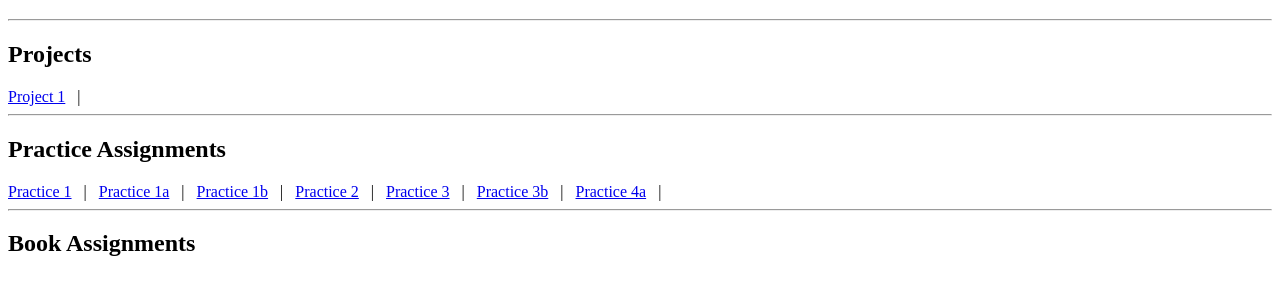
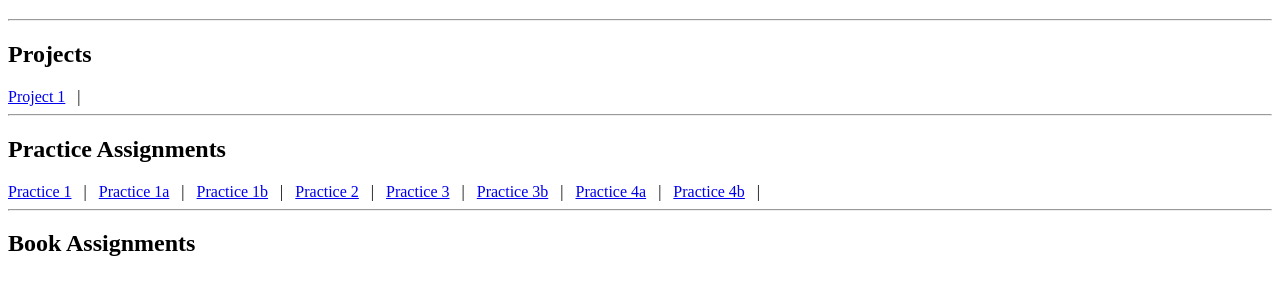
Before and after one commit to BioCunningRay/INFO2420, a plain HTML site: page index.html in a window 1280 px wide. Shown: the part 61-356 px from the top of the page. Drawn offline with Linux system fonts and the light colour scheme.

Commit message:
Homepage

```diff
--- a/index.html
+++ b/index.html
@@ -27,6 +27,8 @@
 &nbsp;&nbsp;|&nbsp;&nbsp;
 <a href="Practices/practice4a/index.html">Practice 4a</a>
 &nbsp;&nbsp;|&nbsp;&nbsp;
+<a href="Practices/practice4b/CSS3Fonts.html">Practice 4b</a>
+&nbsp;&nbsp;|&nbsp;&nbsp;
 <hr />
 <h2>Book Assignments</h2>
 
```
